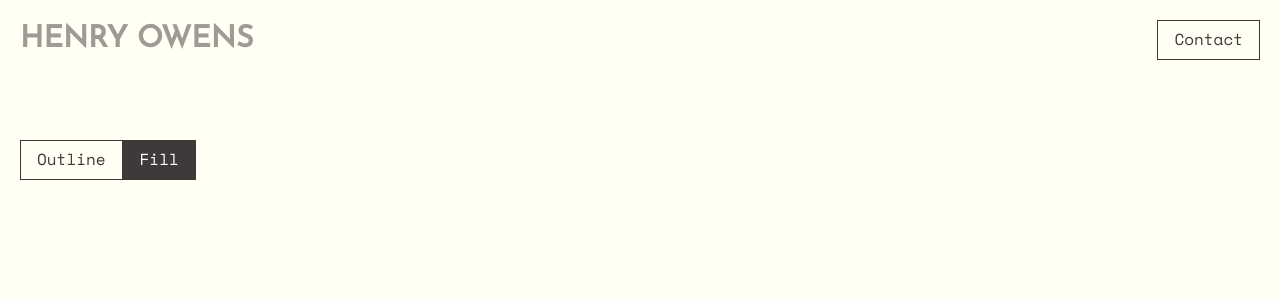
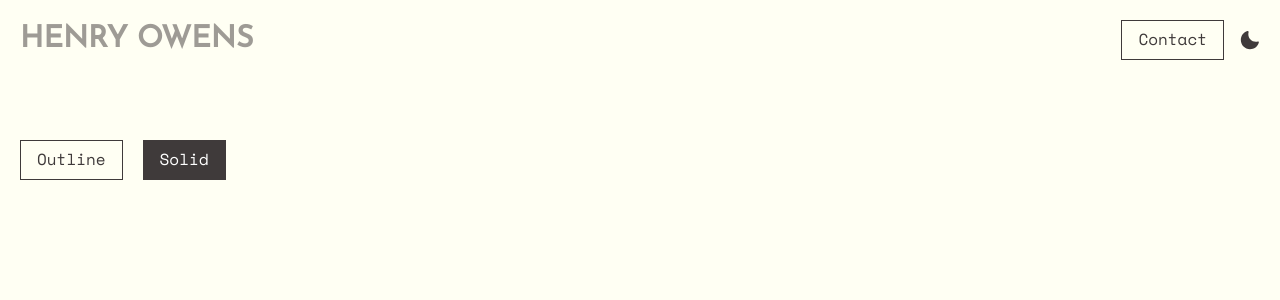
Before and after one commit to henryowens/website-next, a Next.js app: page /playground in a window 1280 px wide. Shown: the top 300 px of the page. Built offline with nearby package versions, Linux system fonts and the light colour scheme.

Commit message:
Adding light and dark themeing

```diff
--- a/package.json
+++ b/package.json
@@ -9,6 +9,7 @@
     "lint": "next lint"
   },
   "dependencies": {
+    "@chakra-ui/icons": "^2.0.19",
     "@chakra-ui/react": "^2.6.1",
     "@emotion/react": "^11.10.8",
     "@emotion/styled": "^11.10.8",
--- a/src/Layout.tsx
+++ b/src/Layout.tsx
@@ -1,7 +1,21 @@
-import { Button, Heading, Flex } from "@chakra-ui/react";
+import {
+  Button,
+  Heading,
+  Flex,
+  useColorMode,
+  IconProps,
+} from "@chakra-ui/react";
 import { PropsWithChildren } from "react";
+import { SunIcon, MoonIcon } from "@chakra-ui/icons";
 
-const Layout: React.FC<PropsWithChildren> = ({ children }) => (
+const Layout: React.FC<PropsWithChildren> = ({ children }) => {
+  const { colorMode, toggleColorMode } = useColorMode();
+  const iconProps: IconProps = {
+    onClick: toggleColorMode,
+    _hover: { cursor: "pointer" },
+    boxSize: 5,
+  };
+  return (
     <Flex id="Layout" flexDirection="column">
       <header>
         <Flex
@@ -12,11 +26,19 @@ const Layout: React.FC<PropsWithChildren> = ({ children }) => (
           <Heading as="h2" fontSize="3xl" opacity="50%">
             HENRY OWENS
           </Heading>
+          <Flex alignItems="center" gap={4}>
             <Button variant="outline">Contact</Button>
+            {colorMode === "light" ? (
+              <MoonIcon {...iconProps} />
+            ) : (
+              <SunIcon {...iconProps} />
+            )}
+          </Flex>
         </Flex>
       </header>
       {children}
     </Flex>
   );
+};
 
 export default Layout;
--- a/src/pages/_app.tsx
+++ b/src/pages/_app.tsx
@@ -19,8 +19,7 @@ const App: React.FC<AppProps> = ({ Component, pageProps }) => (
         <meta name="description" content="Wenso public website" />
         <link rel="icon" href="/favicon.ico" />
       </Head>
-      <ColorModeScript initialColorMode={customTheme.initialColorMode} />
-
+      <ColorModeScript initialColorMode={customTheme.config.initialColorMode} />
       <Layout>
         <CSSReset />
         <Component {...pageProps} />
--- a/src/pages/playground.tsx
+++ b/src/pages/playground.tsx
@@ -1,10 +1,10 @@
-import { Button } from "@chakra-ui/react";
+import { Button, Flex } from "@chakra-ui/react";
 
 const Playground = () => (
-  <div>
+  <Flex gap={5}>
     <Button variant="outline">Outline</Button>
-    <Button>Fill</Button>
-  </div>
+    <Button variant="solid">Solid</Button>
+  </Flex>
 );
 
 export default Playground;
--- a/src/styles/components/button.ts
+++ b/src/styles/components/button.ts
@@ -3,6 +3,7 @@ import type {
   StyleFunctionProps,
   SystemStyleObject,
 } from "@chakra-ui/react";
+import { colorModeMap } from "../helpers/colorMode";
 
 const baseStyle: SystemStyleObject = {
   borderRadius: "0",
@@ -13,21 +14,43 @@ const baseStyle: SystemStyleObject = {
 };
 
 const variants = {
-  solid: ({ theme: { colors } }: StyleFunctionProps) => ({
+  solid: ({ theme: { colors }, colorMode }: StyleFunctionProps) =>
+    colorModeMap(
+      {
+        dark: {
+          color: "blackAlpha.500",
+          backgroundColor: "white.500",
+          border: `1px solid ${colors.white[500]}`,
+          _hover: { color: "white.500" },
+        },
+        light: {
           border: `1px solid ${colors.blackAlpha[500]}`,
           _hover: {
             color: "blackAlpha.500",
-      borderColor: "blackAlpha.500",
-      border: "1px solid",
           },
-  }),
-  outline: {
+        },
+      },
+      colorMode
+    ),
+  outline: ({ colorMode }: StyleFunctionProps) =>
+    colorModeMap(
+      {
+        light: {
           _hover: {
             backgroundColor: "blackAlpha.500",
             color: "white",
             borderColor: "blackAlpha.500",
           },
         },
+        dark: {
+          _hover: {
+            backgroundColor: "white.500",
+            color: "blackAlpha.500",
+          },
+        },
+      },
+      colorMode
+    ),
 };
 
 export const Button: ComponentStyleConfig = {
--- a/src/styles/config.ts
+++ b/src/styles/config.ts
@@ -1,6 +1,7 @@
 import type { ThemeConfig } from "@chakra-ui/react";
 
 export const config: ThemeConfig = {
-  initialColorMode: "system",
+  initialColorMode: "light",
+  useSystemColorMode: false,
   disableTransitionOnChange: false,
 };
--- /dev/null
+++ b/src/styles/helpers/colorMode.ts
@@ -0,0 +1,10 @@
+type ColorModes = "dark" | "light";
+
+export const colorModeMap = (
+  { dark, light }: Record<ColorModes, any>,
+  mode: ColorModes
+) =>
+  ({
+    dark,
+    light,
+  }[mode]);
```
Also changed, not shown: 1 other file (tests, documents, lock files or other folders). Lines whose indentation alone changed are shown as unchanged.
